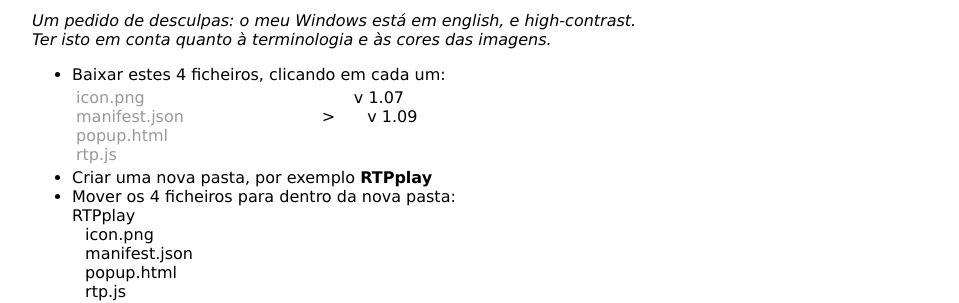
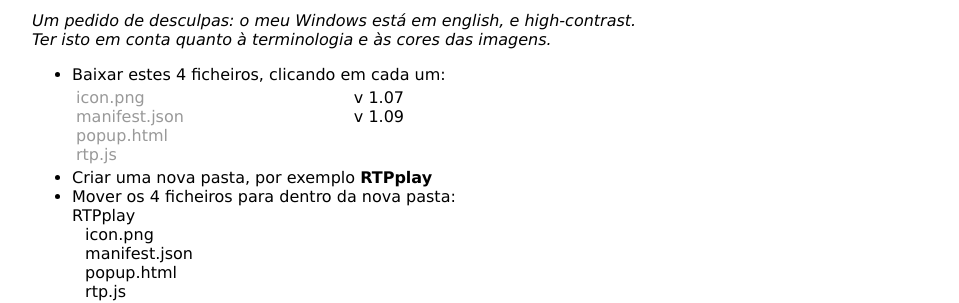
Before and after one commit to rtpplay/recursos.github.io, a Jekyll site: the page built from index.html, in a window 1280 px wide and 900 px high. Shown: the part 397-700 px from the top of the window, without its empty margins (160-1119 px from the left). Built offline with Jekyll 4.4.1, drawn with Linux system fonts in a browser that asks for light colours.

```diff
--- a/index.html
+++ b/index.html
@@ -38,7 +38,7 @@ title: RTP Play extension
 	<a href="files/rtp.js" download>rtp.js</a> <br></td>
 	<td>&emsp;</td><td>&emsp;</td><td>&emsp;</td><td>&emsp;</td><td>&emsp;</td><td>&emsp;</td>
 <td valign="top">&emsp;&emsp;v 1.07<br>
-	>&emsp;&emsp;v 1.09</td>
+	&emsp;&emsp;v 1.09</td>
 </tr>
 
 </tbody>
```
